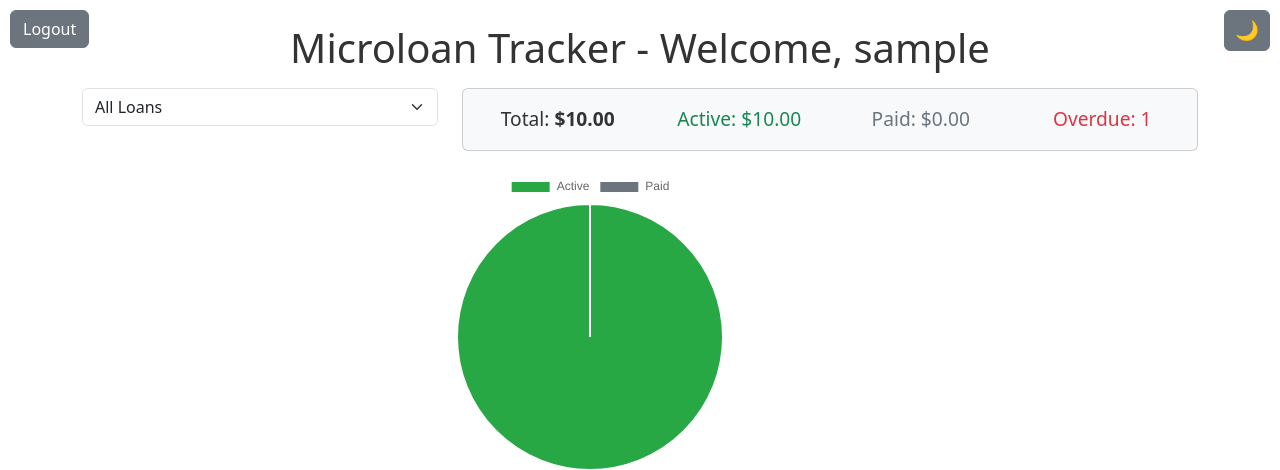
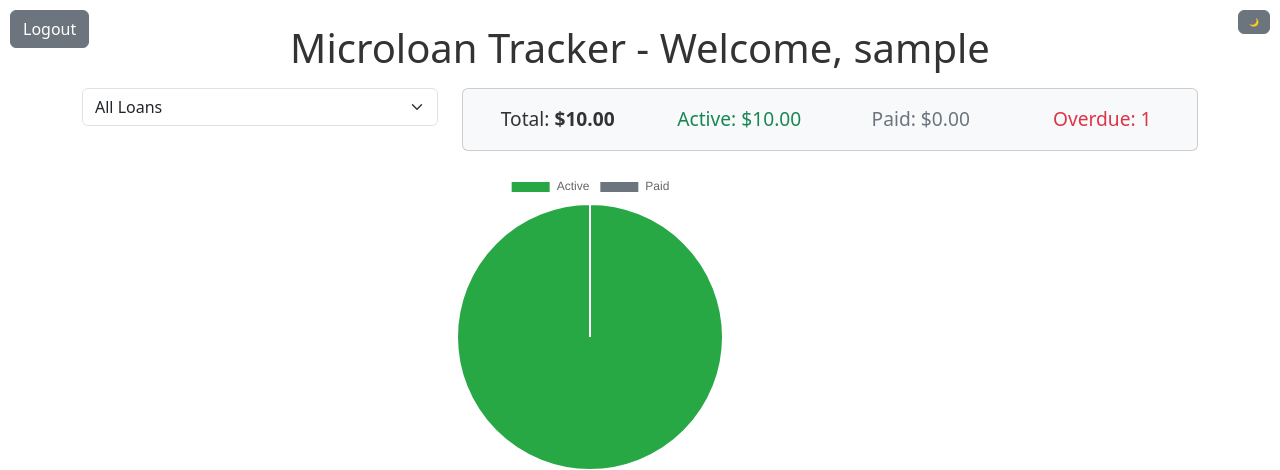
Before and after one commit to ConradPB/microloan-tracker, a Django app: page /loans/ in a window 1280 px wide. Shown: the top 470 px of the page. Run offline with Django 5.2, Linux system fonts and the light colour scheme; a user stored in the database is signed in; tables that the repository leaves empty hold one stand-in row (values such as "Sample post").

Commit message:
upgraded

```diff
--- a/loans/templates/loans/index.html
+++ b/loans/templates/loans/index.html
@@ -38,7 +38,7 @@
         .list-group-item:hover { background-color: #e9ecef; }
         [data-theme="dark"] .list-group-item:hover { background-color: #3a3a3a; }
         .chart-container { max-width: 400px; margin: 20px auto; height: 300px; }
-        .theme-toggle { position: fixed; top: 10px; right: 10px; font-size: 1.2em; padding: 5px 10px; z-index: 1000; }
+        .theme-toggle { position: fixed; top: 10px; right: 10px; font-size: 0.50em; padding: 5px 10px; z-index: 1000; }
         .logout-btn { position: fixed; top: 10px; left: 10px }
     </style>
 </head>
```
